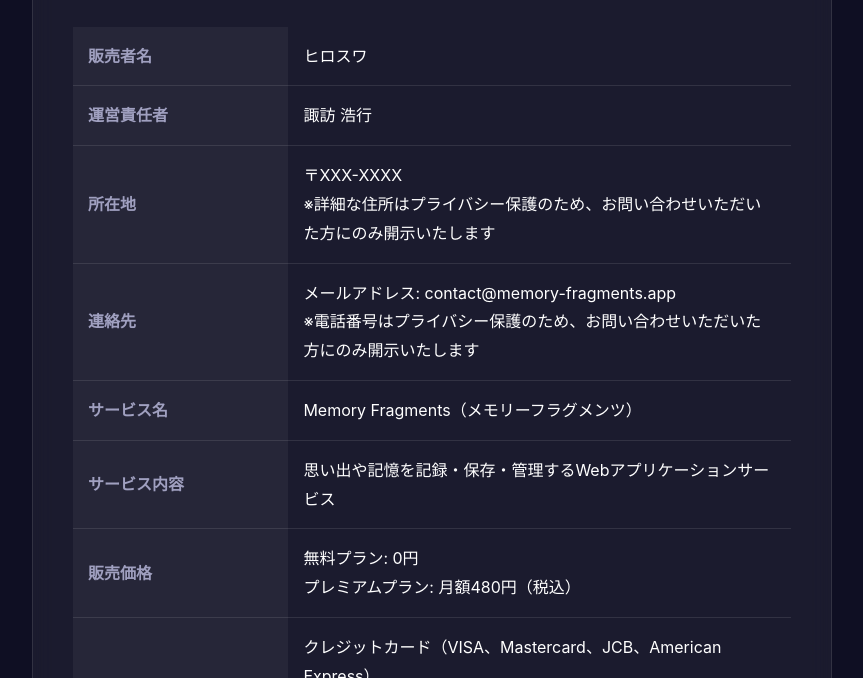
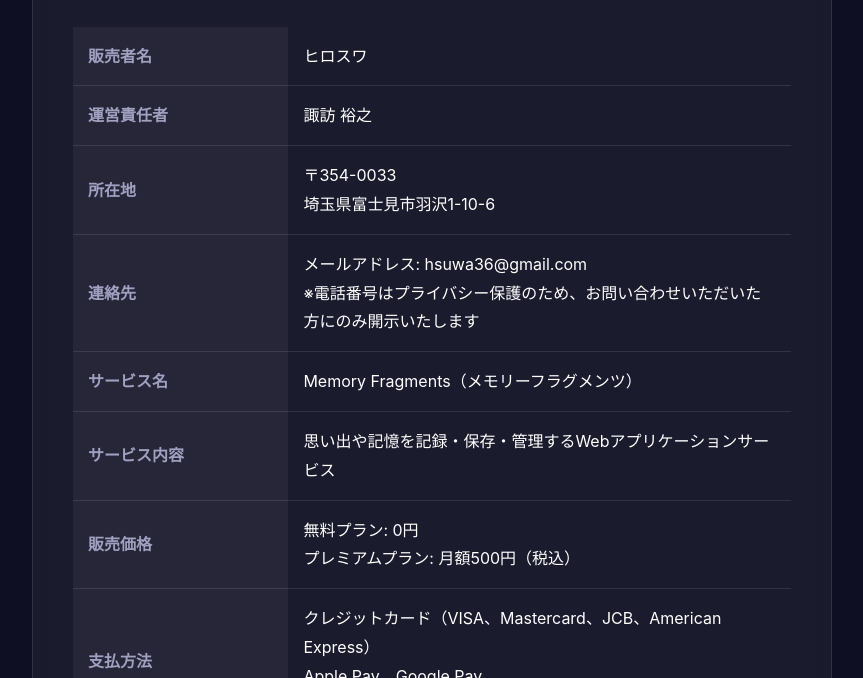
Before and after one commit to hiros0921/memory-fragments, a website: page transaction-law.html in a window 1280 px wide. Shown: the part 122-800 px from the top of the page, without its empty margins (208-1071 px from the left). Drawn offline with Linux system fonts and the light colour scheme.

Commit message:
Update transaction law page with correct information for Stripe review
- Fix name: 諏訪 裕之 (not 浩行)
- Add actual address: 〒354-0033 埼玉県富士見市羽沢1-10-6
- Update email: hsuwa36@gmail.com
- Update pricing: ¥500/month (not ¥480)

```diff
--- a/transaction-law.html
+++ b/transaction-law.html
@@ -118,19 +118,19 @@
             </tr>
             <tr>
                 <th>運営責任者</th>
-                <td>諏訪 浩行</td>
+                <td>諏訪 裕之</td>
             </tr>
             <tr>
                 <th>所在地</th>
                 <td>
-                    〒XXX-XXXX<br>
-                    ※詳細な住所はプライバシー保護のため、お問い合わせいただいた方にのみ開示いたします
+                    〒354-0033<br>
+                    埼玉県富士見市羽沢1-10-6
                 </td>
             </tr>
             <tr>
                 <th>連絡先</th>
                 <td>
-                    メールアドレス: contact@memory-fragments.app<br>
+                    メールアドレス: hsuwa36@gmail.com<br>
                     ※電話番号はプライバシー保護のため、お問い合わせいただいた方にのみ開示いたします
                 </td>
             </tr>
@@ -146,7 +146,7 @@
                 <th>販売価格</th>
                 <td>
                     無料プラン: 0円<br>
-                    プレミアムプラン: 月額480円（税込）
+                    プレミアムプラン: 月額500円（税込）
                 </td>
             </tr>
             <tr>
```
Also changed, not shown: landing.html (+2 -2 lines).
